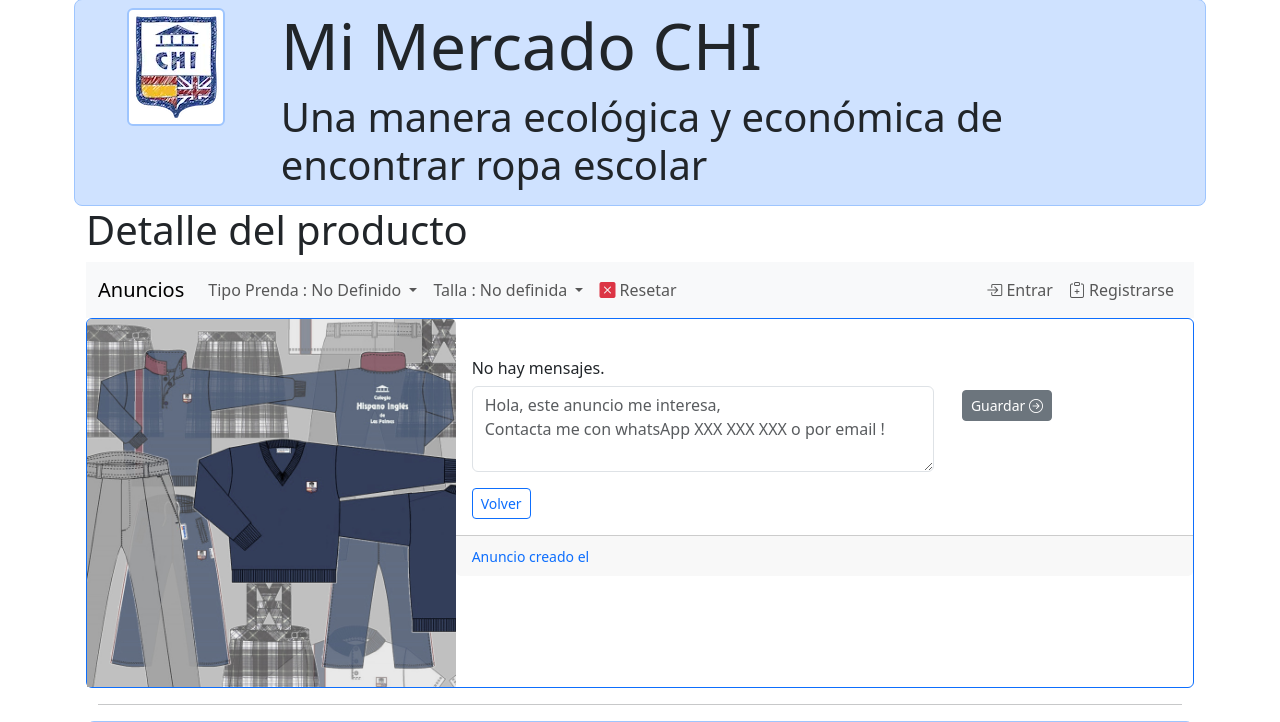
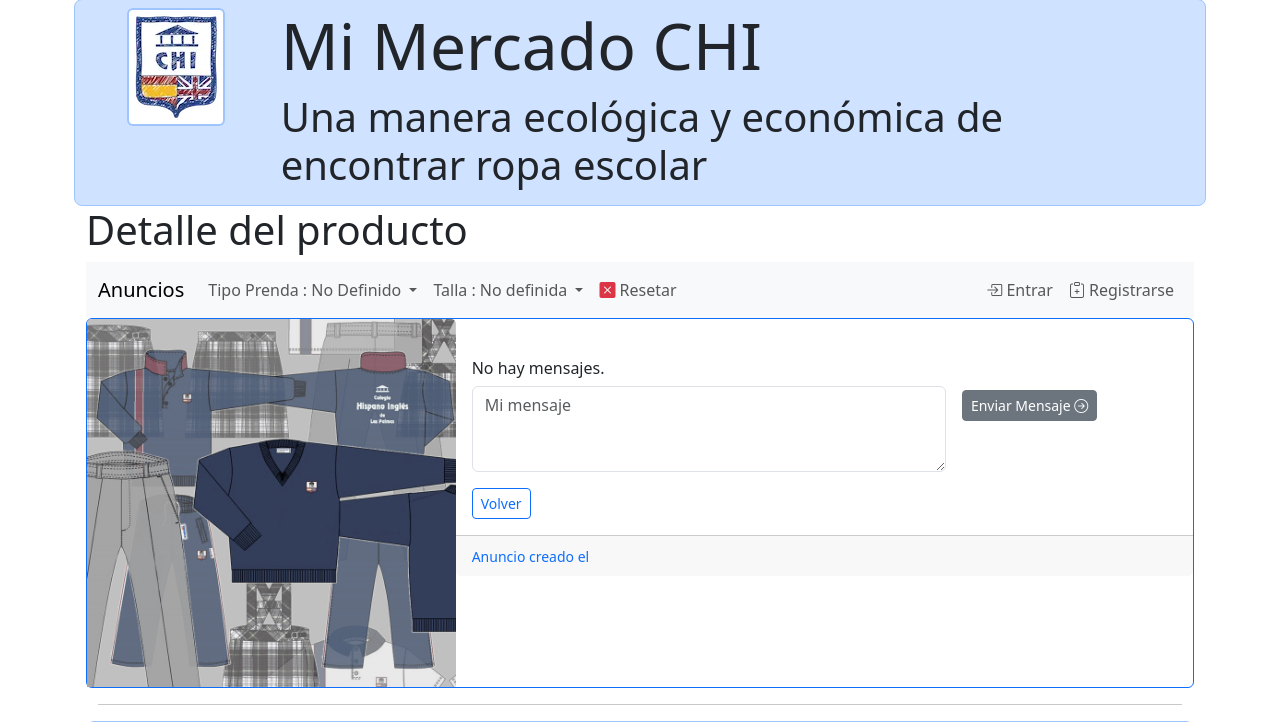
Before and after one commit to DarkCastor111/MercadoCentral, a Django app: template mercadocentral/core/templates/core/anuncio_detail.html in a window 1280 px wide. Shown: the part 17-739 px from the top of the page. Run offline with Django 5.2, Linux system fonts and the light colour scheme; the template is opened without the code that fills it, so the values that code supplies are empty.

Commit message:
Version 00.20 Core Correciones

```diff
--- a/mercadocentral/core/templates/core/anuncio_detail.html
+++ b/mercadocentral/core/templates/core/anuncio_detail.html
@@ -86,20 +86,17 @@
                     <h6> No hay mensajes.</h6>
                 {% endfor %}
 
-
-
-
                 {% if user != anuncio.usuario %}
                 <form action="{% url 'api_reservar' %}" method="post">
                     {% csrf_token %}
                     <input type="hidden" name="form_pk_anuncio" value="{{ anuncio.pk }}">
                     <div class="row">
-                        <div class="col-8">
-                            <textarea name="form_mensaje" cols="40" rows="3" class="form-control" required="" placeholder="Hola, este anuncio me interesa, &#10;Contacta me con whatsApp XXX XXX XXX o por email !"></textarea>
+                        <div class="col-8 pe-0">
+                            <textarea name="form_mensaje" cols="40" rows="3" class="form-control" required="" placeholder="Mi mensaje"></textarea>
                         </div>
                         <div class="col-4">
                             <button class="btn btn-secondary btn-sm m-1" type="submit">
-                                Guardar <i class="bi bi-arrow-right-circle"></i>
+                                Enviar Mensaje <i class="bi bi-arrow-right-circle"></i>
                             </button>
                         </div>
                     </div>
--- a/mercadocentral/core/views.py
+++ b/mercadocentral/core/views.py
@@ -44,7 +44,7 @@
             filtro_tal = get_tal
             self.request.session['talla'] = get_tal
         else:
-            filtro_tal = self.request.session.get('talla', "")
+            filtro_tal = self.request.session.get('talla', "TAL_ALL")
 
 
         if (filtro_tal != "TAL_ALL"):
```
